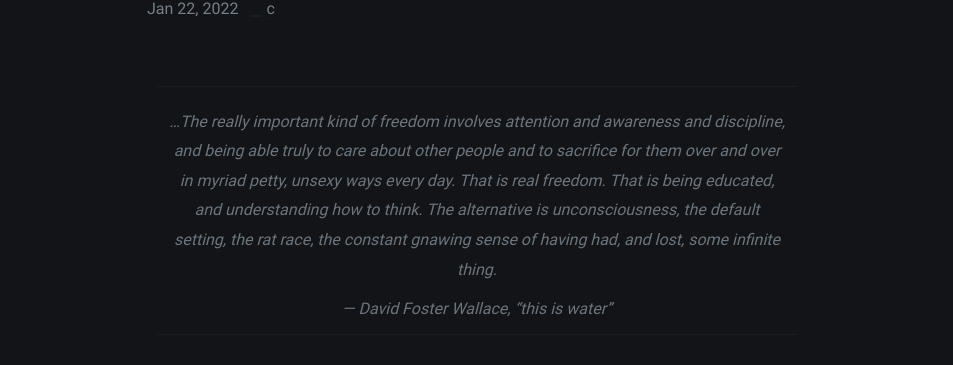
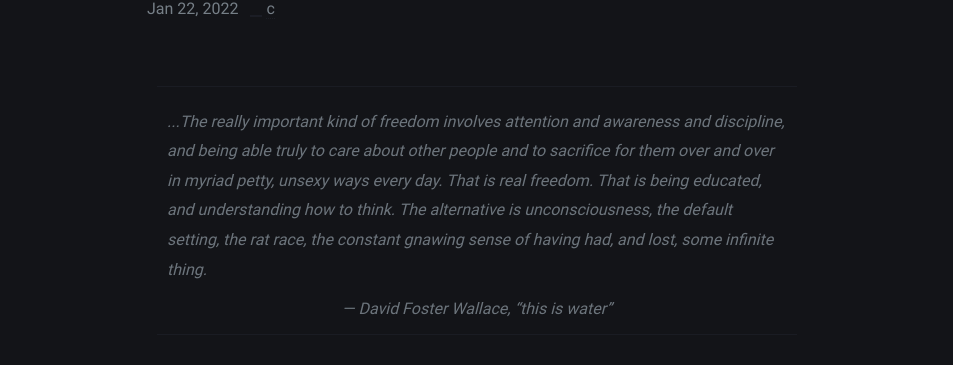
Before and after one commit to yijingch/afistforair.github.io, a Jekyll site: the page built from _posts/at-blockfabrik1/2022-01-24-at-block-fabrik1.md, in a window 1280 px wide. Shown: the part 302-667 px from the top of the page, without its empty margins (163-1116 px from the left). Built offline with Jekyll 4.4.1, drawn with Linux system fonts in a browser that asks for light colours.

Commit message:
edit space

```diff
--- a/_posts/at-blockfabrik1/2022-01-24-at-block-fabrik1.md
+++ b/_posts/at-blockfabrik1/2022-01-24-at-block-fabrik1.md
@@ -5,7 +5,7 @@ tags: [diary]
 ---
 
 
-> ...The really important kind of freedom involves attention and awareness and discipline, and being able truly to care about other people and to sacrifice for them over and over in myriad petty, unsexy ways every day. That is real freedom. That is being educated, and understanding how to think. The alternative is unconsciousness, the default setting, the rat race, the constant gnawing sense of having had, and lost, some infinite thing.
+> <p style="text-align: left;">...The really important kind of freedom involves attention and awareness and discipline, and being able truly to care about other people and to sacrifice for them over and over in myriad petty, unsexy ways every day. That is real freedom. That is being educated, and understanding how to think. The alternative is unconsciousness, the default setting, the rat race, the constant gnawing sense of having had, and lost, some infinite thing.</p>
 >
 > — David Foster Wallace, “this is water”
 
```
